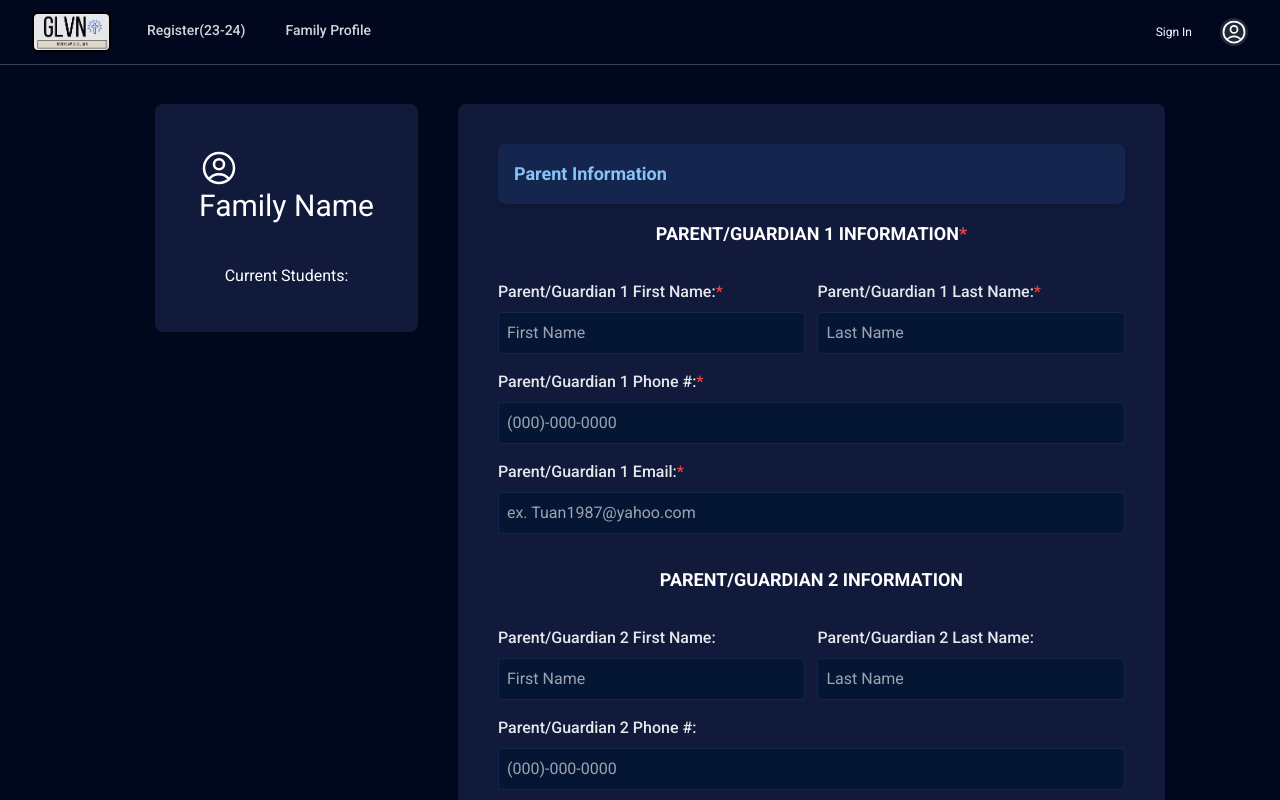
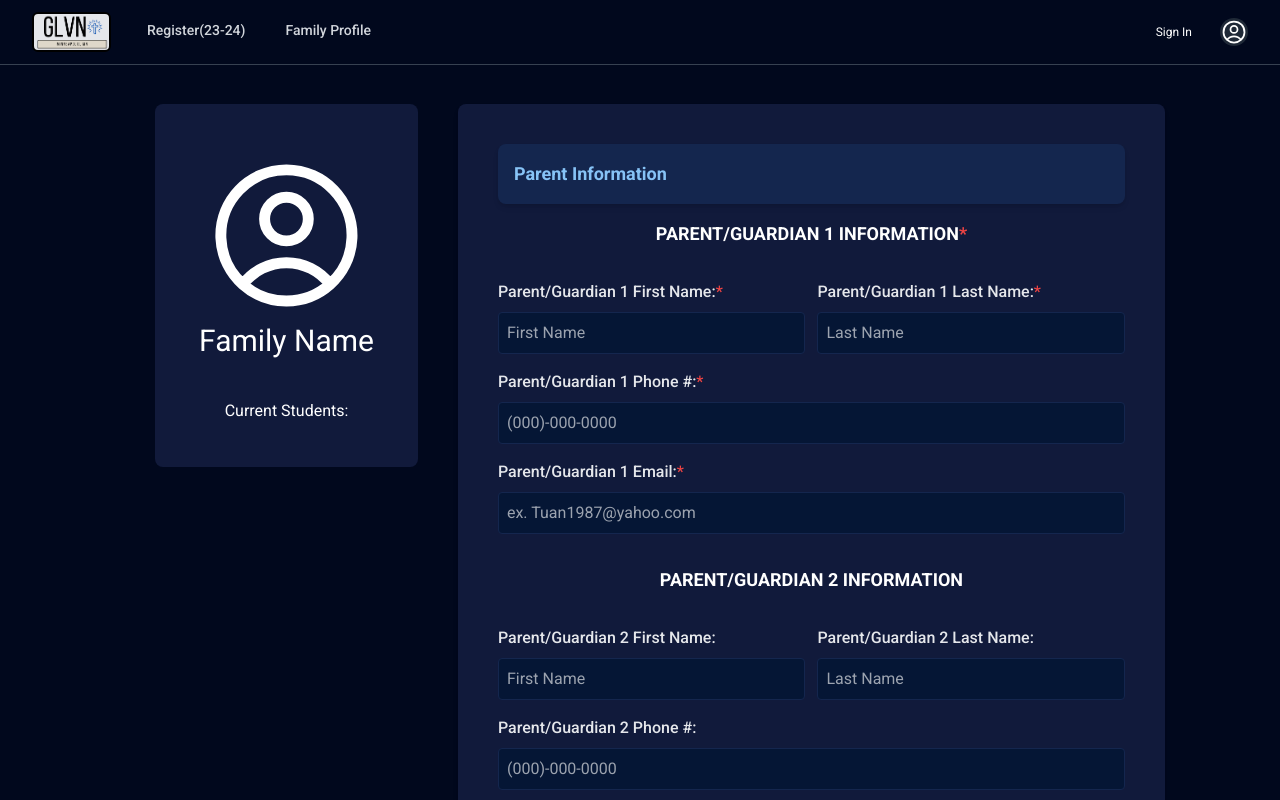
Before and after one commit to vianneyp72/glvn-website-1, a Next.js app: page /family-profile-page in a window 1280 px wide. Shown: the top 800 px of the page. Built offline with nearby package versions, Linux system fonts and the light colour scheme.

Commit message:
Update FamProfile.js

```diff
--- a/components/FamProfile.js
+++ b/components/FamProfile.js
@@ -33,10 +33,11 @@ const FamProfile = () => {
     <div className="min-h-screen bg-primary overflow-auto text-white">
       <>
         <p className="pt-10 pb-10"></p>
-        <div className="block w-f md:flex md:justify-center">
+        <div className="block md:flex md:justify-center">
           <div>
             <div className="bg-secondary rounded-lg mx-10 my-6 p-11 text-center">
-              <div className="max-w-10">
+              <div>
+                <div>
                   <svg
                     xmlns="http://www.w3.org/2000/svg"
                     fill="none"
@@ -51,6 +52,7 @@ const FamProfile = () => {
                       d="M17.982 18.725A7.488 7.488 0 0012 15.75a7.488 7.488 0 00-5.982 2.975m11.963 0a9 9 0 10-11.963 0m11.963 0A8.966 8.966 0 0112 21a8.966 8.966 0 01-5.982-2.275M15 9.75a3 3 0 11-6 0 3 3 0 016 0z"
                     />
                   </svg>
+                </div>
               </div>
               <p1 className="text-3xl">Family Name</p1>
               <div className="pt-10">Current Students:</div>
```
Lines whose indentation alone changed are shown as unchanged.
